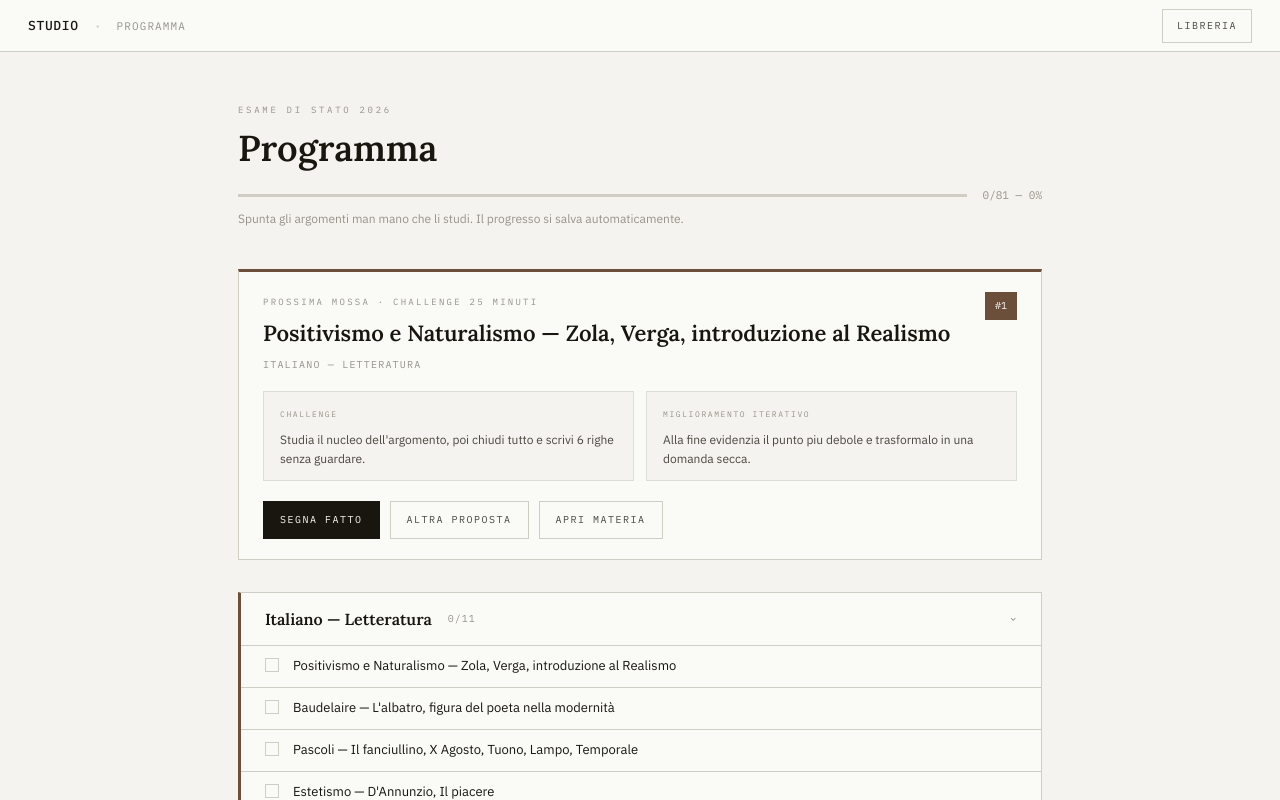
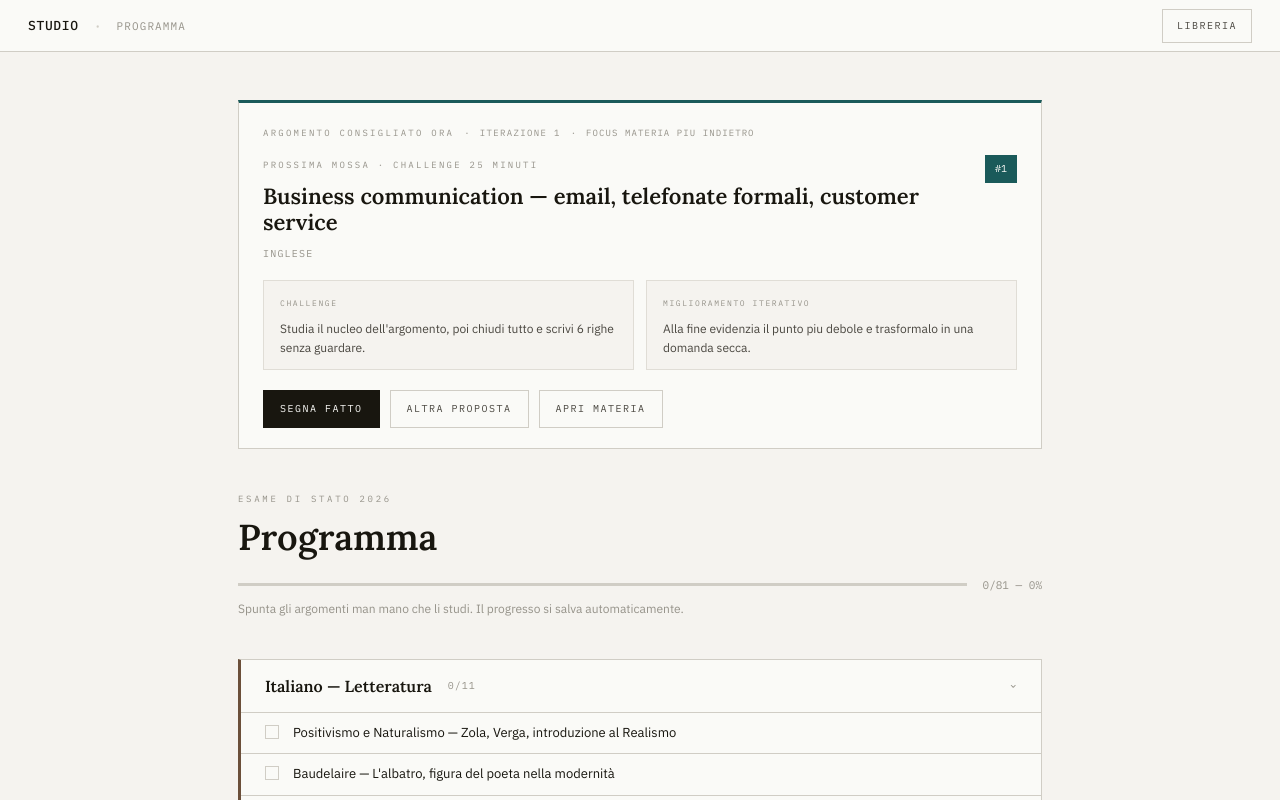
Before and after one commit to SgtNesk/studiov3, a React (Vite) app in the folder app/: page / in a window 1280 px wide. Both pictures are taken after a click on the button "PROGRAMMA". Shown: the top 800 px of the page. Built offline with nearby package versions, Linux system fonts and the light colour scheme.

Commit message:
programma: smart top study proposal with iterative challenge focus

```diff
--- a/app/src/components/Programma.jsx
+++ b/app/src/components/Programma.jsx
@@ -224,6 +224,27 @@ export default function Programma() {
     0
   )
   const pct = totalArgomenti > 0 ? Math.round((totalDone / totalArgomenti) * 100) : 0
+
+  const perMateriaProgress = PROGRAMMA.map(materia => {
+    const completed = materia.argomenti.filter((_, i) => done[`${materia.id}_${i}`]).length
+    const total = materia.argomenti.length
+    const ratio = total > 0 ? completed / total : 1
+    return {
+      id: materia.id,
+      completed,
+      total,
+      ratio,
+      remaining: total - completed,
+    }
+  })
+
+  const weakestMateria = perMateriaProgress
+    .filter(item => item.remaining > 0)
+    .sort((a, b) => {
+      if (a.ratio !== b.ratio) return a.ratio - b.ratio
+      return b.remaining - a.remaining
+    })[0]
+
   const pendingTopics = PROGRAMMA.flatMap(materia =>
     materia.argomenti
       .map((argomento, index) => ({
@@ -234,47 +255,53 @@ export default function Programma() {
       }))
       .filter(item => !done[item.key])
   )
-  const proposal = pendingTopics.length > 0
-    ? pendingTopics[proposalIndex % pendingTopics.length]
+
+  const pendingWeak = weakestMateria
+    ? pendingTopics.filter(item => item.materia.id === weakestMateria.id)
+    : []
+  const pendingOther = weakestMateria
+    ? pendingTopics.filter(item => item.materia.id !== weakestMateria.id)
+    : pendingTopics
+  const prioritizedPending = [...pendingWeak, ...pendingOther]
+
+  const proposal = prioritizedPending.length > 0
+    ? prioritizedPending[proposalIndex % prioritizedPending.length]
     : null
+
   const challenge = proposal
     ? CHALLENGES[(proposalIndex + totalDone) % CHALLENGES.length]
     : null
+  const challengeIteration = proposal
+    ? Math.floor(proposalIndex / Math.max(prioritizedPending.length, 1)) + 1
+    : 0
 
   return (
     <div className="max-w-[860px] mx-auto px-7 py-12">
-      {/* Header */}
-      <div className="mb-10">
-        <div className="font-mono text-[9px] tracking-[0.3em] uppercase text-ink3 mb-2">
-          Esame di Stato 2026
-        </div>
-        <h1 className="font-serif text-[36px] font-semibold leading-[1.15] mb-4">
-          Programma
-        </h1>
-        {/* Progress bar */}
-        <div className="flex items-center gap-4 mb-1">
-          <div className="flex-1 h-[3px] bg-border relative overflow-hidden">
-            <div
-              className="absolute left-0 top-0 h-full bg-ink transition-all duration-500"
-              style={{ width: `${pct}%` }}
-            />
-          </div>
-          <span className="font-mono text-[11px] text-ink3 flex-shrink-0">
-            {totalDone}/{totalArgomenti} — {pct}%
-          </span>
-        </div>
-        <p className="text-[12px] text-ink3">
-          Spunta gli argomenti man mano che li studi. Il progresso si salva automaticamente.
-        </p>
-      </div>
-
-      {/* Proposta studio */}
+      {/* Proposta studio in testa */}
       <div
-        className="bg-app-white border border-border mb-8 overflow-hidden"
+        className="bg-app-white border border-border mb-10 overflow-hidden"
         style={{ borderTopColor: proposal?.materia.colore || '#18160f', borderTopWidth: 3 }}
       >
         {proposal && challenge ? (
           <div className="px-6 py-5">
+            <div className="flex flex-wrap items-center gap-x-2.5 gap-y-1 mb-3">
+              <div className="font-mono text-[9px] tracking-[0.25em] uppercase text-ink3">
+                Argomento consigliato ora
+              </div>
+              <span className="font-mono text-[9px] text-ink3">·</span>
+              <div className="font-mono text-[9px] tracking-[0.15em] uppercase text-ink3">
+                Iterazione {challengeIteration}
+              </div>
+              {weakestMateria && (
+                <>
+                  <span className="font-mono text-[9px] text-ink3">·</span>
+                  <div className="font-mono text-[9px] tracking-[0.12em] uppercase text-ink3">
+                    Focus materia piu indietro
+                  </div>
+                </>
+              )}
+            </div>
+
             <div className="flex items-start justify-between gap-5 mb-4">
               <div className="min-w-0">
                 <div className="font-mono text-[9px] tracking-[0.25em] uppercase text-ink3 mb-2">
@@ -344,6 +371,31 @@ export default function Programma() {
             </p>
           </div>
         )}
+      </div>
+
+      {/* Header */}
+      <div className="mb-10">
+        <div className="font-mono text-[9px] tracking-[0.3em] uppercase text-ink3 mb-2">
+          Esame di Stato 2026
+        </div>
+        <h1 className="font-serif text-[36px] font-semibold leading-[1.15] mb-4">
+          Programma
+        </h1>
+        {/* Progress bar */}
+        <div className="flex items-center gap-4 mb-1">
+          <div className="flex-1 h-[3px] bg-border relative overflow-hidden">
+            <div
+              className="absolute left-0 top-0 h-full bg-ink transition-all duration-500"
+              style={{ width: `${pct}%` }}
+            />
+          </div>
+          <span className="font-mono text-[11px] text-ink3 flex-shrink-0">
+            {totalDone}/{totalArgomenti} — {pct}%
+          </span>
+        </div>
+        <p className="text-[12px] text-ink3">
+          Spunta gli argomenti man mano che li studi. Il progresso si salva automaticamente.
+        </p>
       </div>
 
       {/* Materie */}
```
